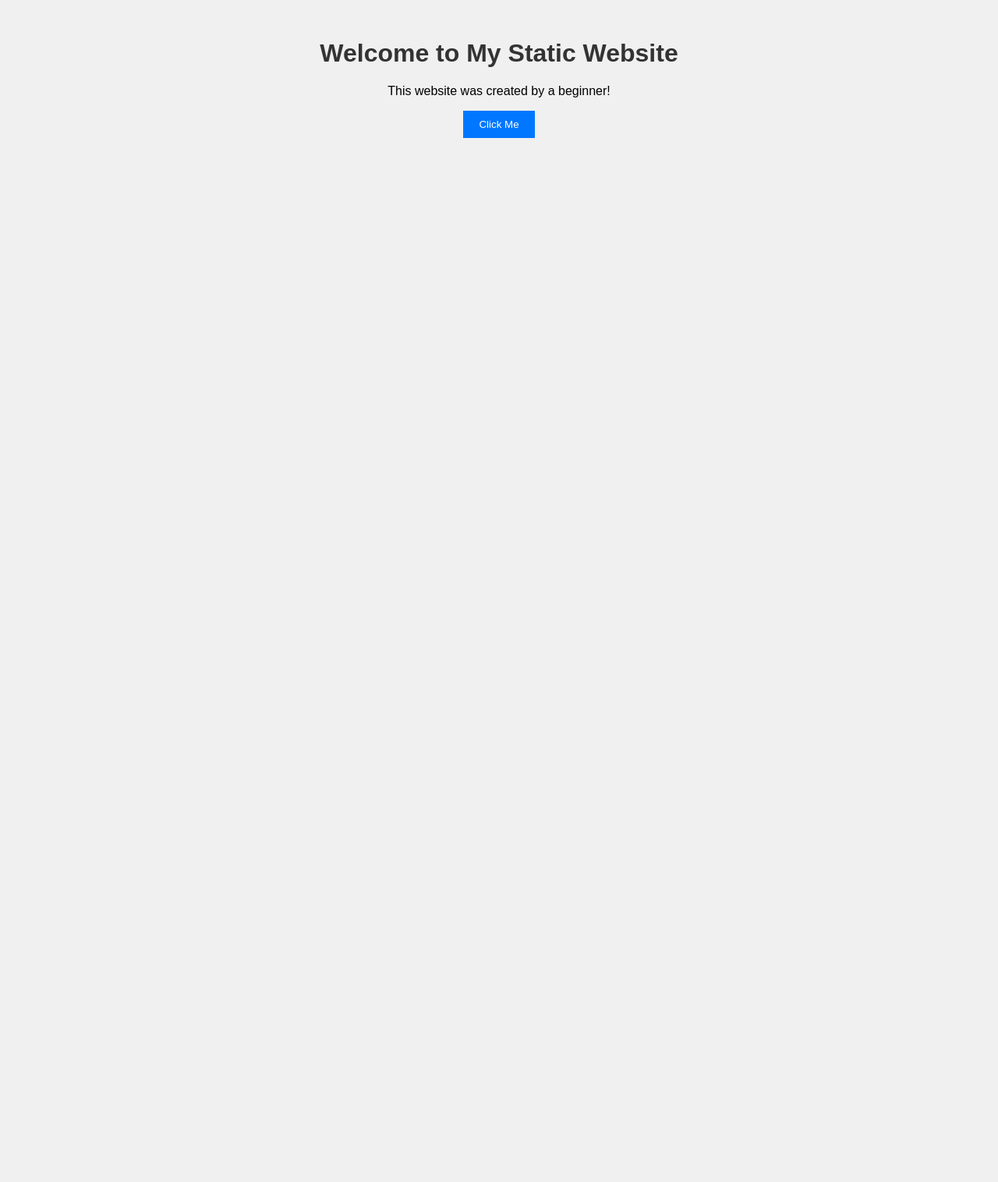
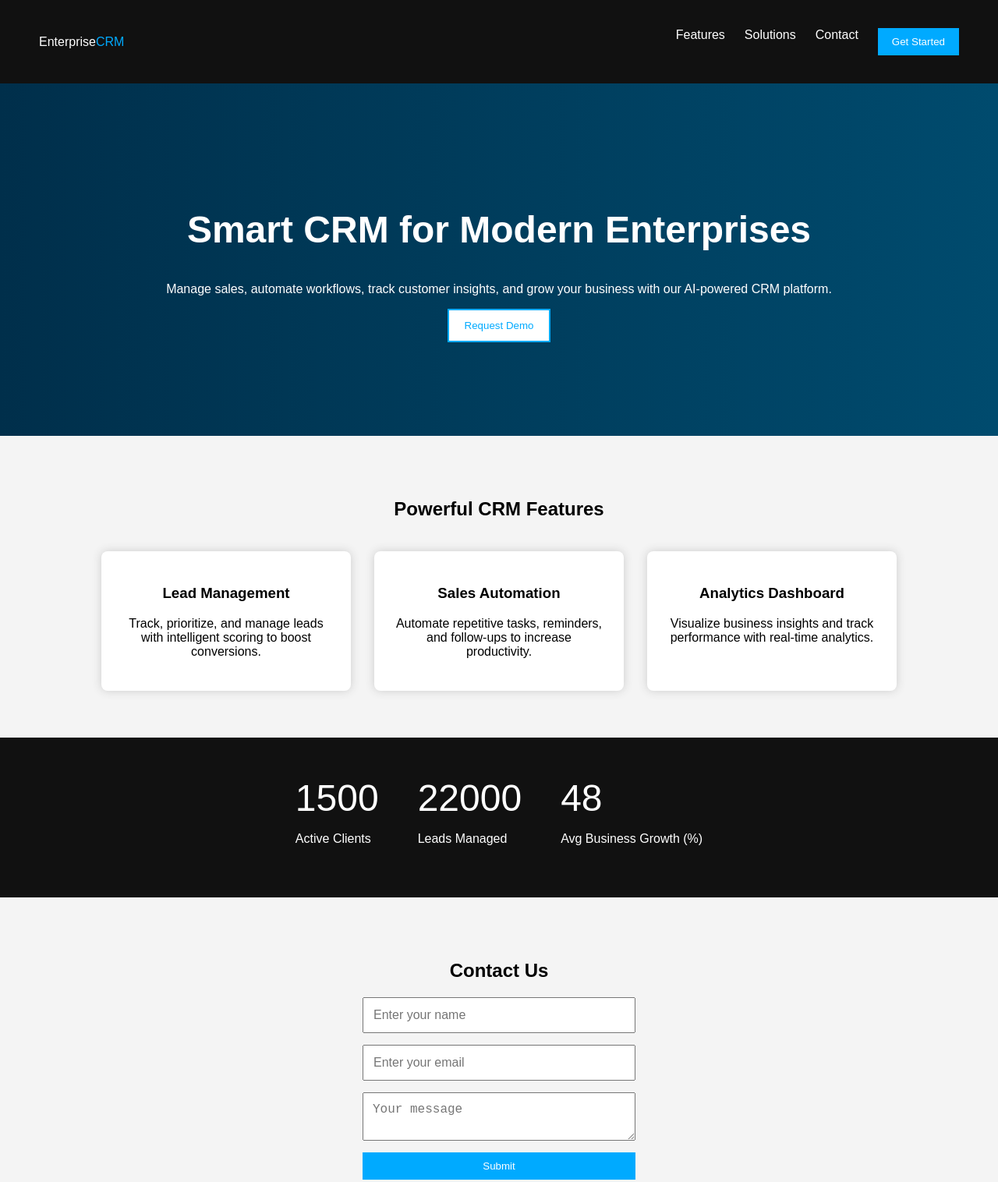
Before and after one commit to maheshlokku/CRM, a plain HTML site: page index.html in a window 1280 px wide. Shown: the whole page at 78% size. Before the commit the page ends 800 px from the top, so only its background shows below. Drawn offline with Linux system fonts and the light colour scheme.

Commit message:
sample crm page

```diff
--- a/index.html
+++ b/index.html
@@ -1,15 +1,86 @@
 <!DOCTYPE html>
-<html>
+<html lang="en">
 <head>
-    <title>My First Website</title>
+    <meta charset="UTF-8">
+    <meta name="viewport" content="width=device-width, initial-scale=1.0">
+    <title>Enterprise CRM | Landing Page</title>
     <link rel="stylesheet" href="style.css">
 </head>
 <body>
 
-    <h1>Welcome to My Static Website</h1>
-    <p>This website was created by a beginner!</p>
+    <!-- Navigation -->
+    <nav class="navbar">
+        <div class="logo">Enterprise<span>CRM</span></div>
+        <ul class="menu">
+            <li><a href="#features">Features</a></li>
+            <li><a href="#solutions">Solutions</a></li>
+            <li><a href="#contact">Contact</a></li>
+            <li><button class="btn-primary">Get Started</button></li>
+        </ul>
+    </nav>
 
-    <button onclick="showMessage()">Click Me</button>
+    <!-- Hero Section -->
+    <section class="hero">
+        <h1>Smart CRM for Modern Enterprises</h1>
+        <p>Manage sales, automate workflows, track customer insights, and grow your business with our AI-powered CRM platform.</p>
+        <button class="btn-secondary">Request Demo</button>
+    </section>
+
+    <!-- Features Section -->
+    <section id="features" class="features">
+        <h2>Powerful CRM Features</h2>
+
+        <div class="feature-grid">
+
+            <div class="feature-box">
+                <h3>Lead Management</h3>
+                <p>Track, prioritize, and manage leads with intelligent scoring to boost conversions.</p>
+            </div>
+
+            <div class="feature-box">
+                <h3>Sales Automation</h3>
+                <p>Automate repetitive tasks, reminders, and follow-ups to increase productivity.</p>
+            </div>
+
+            <div class="feature-box">
+                <h3>Analytics Dashboard</h3>
+                <p>Visualize business insights and track performance with real-time analytics.</p>
+            </div>
+
+        </div>
+    </section>
+
+    <!-- Counter Section -->
+    <section class="counters">
+        <div class="counter-box">
+            <span id="clients" class="counter">0</span>
+            <p>Active Clients</p>
+        </div>
+
+        <div class="counter-box">
+            <span id="leads" class="counter">0</span>
+            <p>Leads Managed</p>
+        </div>
+
+        <div class="counter-box">
+            <span id="growth" class="counter">0</span>
+            <p>Avg Business Growth (%)</p>
+        </div>
+    </section>
+
+    <!-- Contact Form -->
+    <section id="contact" class="contact">
+        <h2>Contact Us</h2>
+
+        <form id="contactForm">
+            <input type="text" id="name" placeholder="Enter your name">
+            <input type="email" id="email" placeholder="Enter your email">
+            <textarea id="message" placeholder="Your message"></textarea>
+            <button type="submit" class="btn-primary">Submit</button>
+        </form>
+
+        <p id="formStatus"></p>
+    </section>
 
     <script src="script.js"></script>
 </body>
--- a/script.js
+++ b/script.js
@@ -1,3 +1,37 @@
-function showMessage() {
-    alert("Hello! Your static website is working!");
+// Dynamic Counters
+function animateCounter(id, target) {
+    let count = 0;
+    let speed = target / 200;
+
+    let interval = setInterval(() => {
+        count += speed;
+        if (count >= target) {
+            count = target;
+            clearInterval(interval);
+        }
+        document.getElementById(id).innerText = Math.floor(count);
+    }, 10);
 }
+
+animateCounter("clients", 1500);
+animateCounter("leads", 22000);
+animateCounter("growth", 48);
+
+// Form Validation
+document.getElementById("contactForm").addEventListener("submit", function(e) {
+    e.preventDefault();
+
+    let name = document.getElementById("name").value.trim();
+    let email = document.getElementById("email").value.trim();
+    let message = document.getElementById("message").value.trim();
+    let status = document.getElementById("formStatus");
+
+    if (!name || !email || !message) {
+        status.style.color = "red";
+        status.innerText = "⚠ Please fill all fields!";
+        return;
+    }
+
+    status.style.color = "green";
+    status.innerText = "✔ Thank you! We will contact you soon.";
+});
--- a/style.css
+++ b/style.css
@@ -1,18 +1,103 @@
 body {
-    font-family: Arial;
-    text-align: center;
-    margin: 50px;
-    background-color: #f0f0f0;
+    margin: 0;
+    font-family: Arial, Helvetica, sans-serif;
+    background-color: #f4f4f4;
 }
 
-h1 {
-    color: #333;
+/* NAV */
+.navbar {
+    display: flex;
+    justify-content: space-between;
+    padding: 20px 50px;
+    background: #111;
+    color: #fff;
+    align-items: center;
+}
+.logo span {
+    color: #00aaff;
+}
+.menu {
+    list-style: none;
+    display: flex;
+    gap: 25px;
+}
+.menu a {
+    color: white;
+    text-decoration: none;
 }
 
-button {
-    padding: 10px 20px;
+/* Buttons */
+.btn-primary {
+    padding: 10px 18px;
+    background: #00aaff;
     border: none;
-    background-color: #0077ff;
     color: white;
     cursor: pointer;
 }
+.btn-secondary {
+    padding: 12px 20px;
+    background: #fff;
+    border: 2px solid #00aaff;
+    color: #00aaff;
+    cursor: pointer;
+}
+
+/* Hero */
+.hero {
+    text-align: center;
+    padding: 120px 20px;
+    background: linear-gradient(to right, #002f4b, #004b6e);
+    color: white;
+}
+.hero h1 {
+    font-size: 48px;
+}
+
+/* Features */
+.features {
+    padding: 60px;
+    text-align: center;
+}
+.feature-grid {
+    display: flex;
+    justify-content: center;
+    gap: 30px;
+    margin-top: 40px;
+}
+.feature-box {
+    background: white;
+    padding: 25px;
+    width: 270px;
+    box-shadow: 0px 0px 12px #ccc;
+    border-radius: 8px;
+}
+
+/* Counters */
+.counters {
+    display: flex;
+    justify-content: center;
+    gap: 50px;
+    padding: 50px;
+    background: #111;
+    color: white;
+}
+.counter {
+    font-size: 48px;
+}
+
+/* Contact Form */
+.contact {
+    padding: 60px;
+    text-align: center;
+}
+form {
+    width: 350px;
+    margin: auto;
+    display: flex;
+    flex-direction: column;
+    gap: 15px;
+}
+input, textarea {
+    padding: 12px;
+    font-size: 16px;
+}
```
